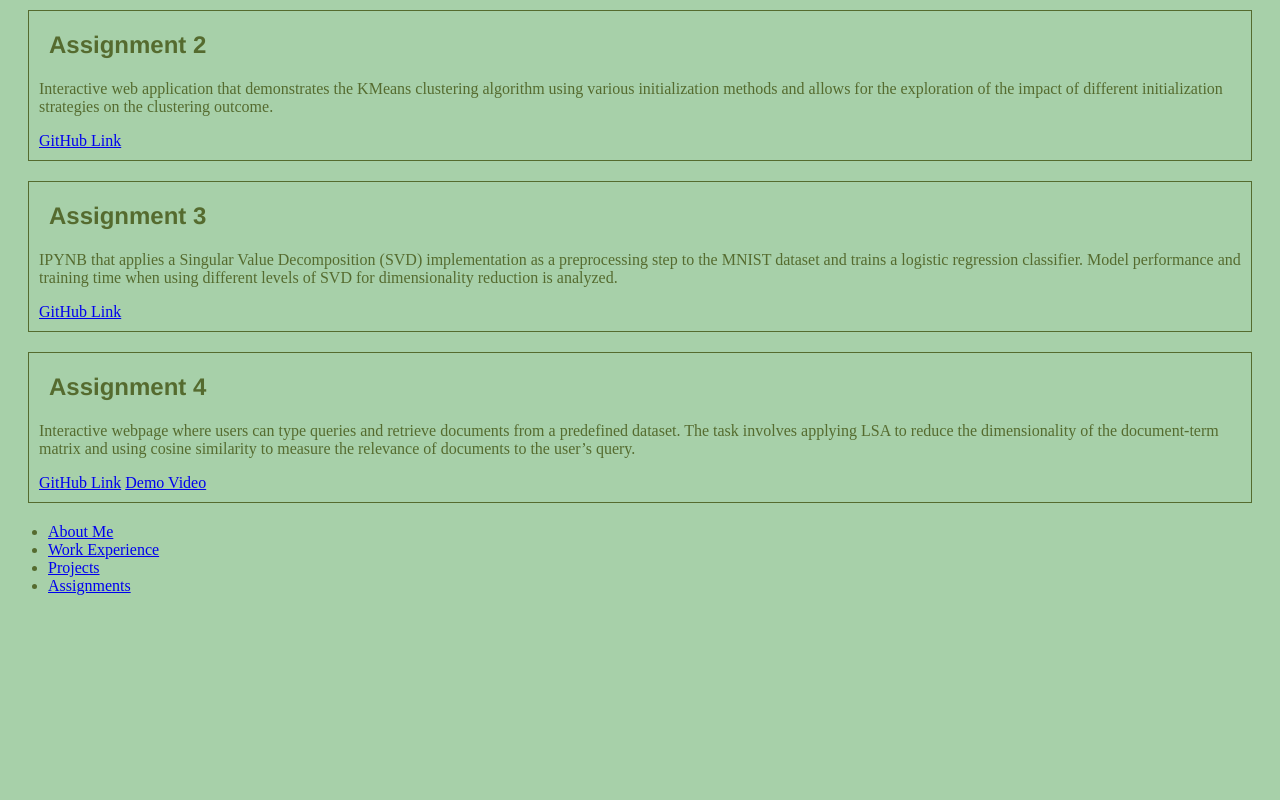
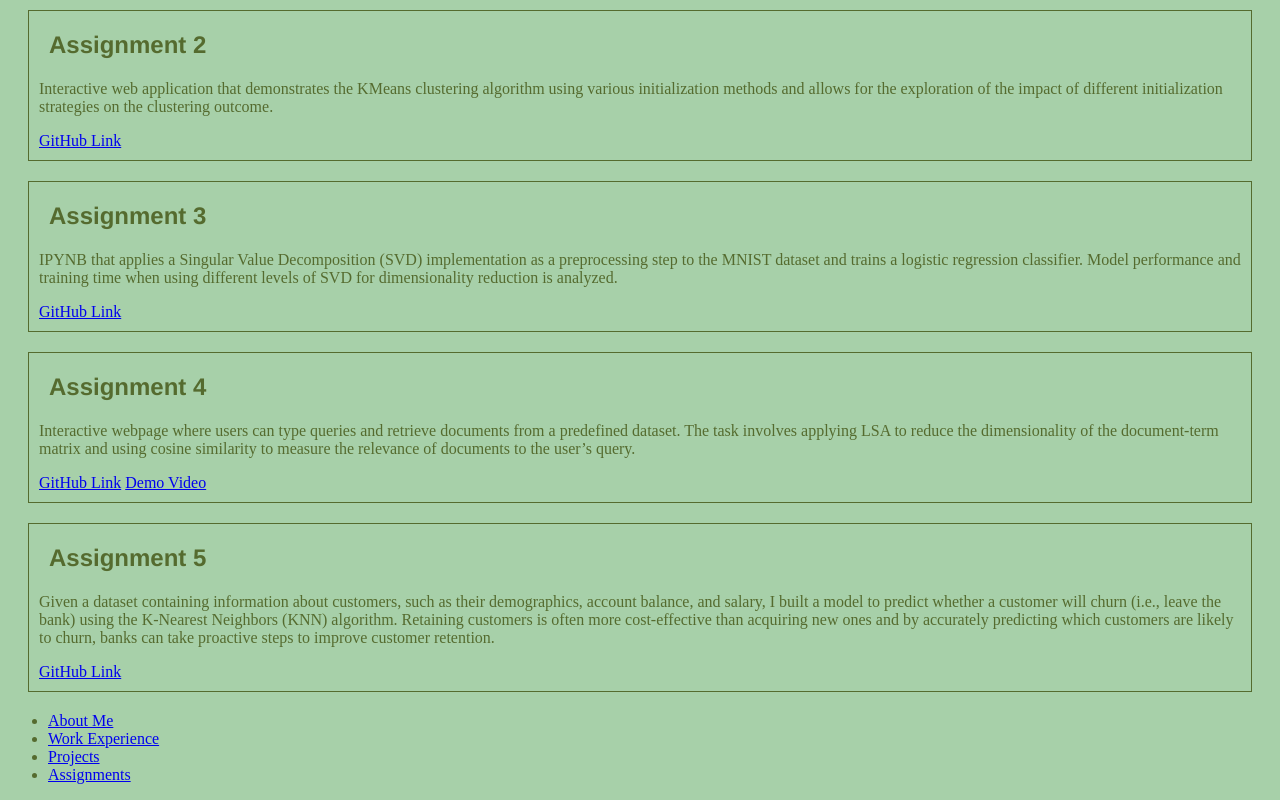
Before and after one commit to 444caro/444caro.github.io, a plain HTML site: page assignments.html in a window 1280 px wide. Shown: the part 470-1270 px from the top of the page. Before the commit the page ends 1081 px from the top, so only its background shows below. Drawn offline with Linux system fonts and the light colour scheme.

Commit message:
Update assignments.html

```diff
--- a/assignments.html
+++ b/assignments.html
@@ -40,8 +40,15 @@
         <p>
         Interactive webpage where users can type queries and retrieve documents from a predefined dataset. The task involves applying LSA to reduce the dimensionality of the document-term matrix and using cosine similarity to measure the relevance of documents to the user’s query.
         </p>
-        <a href="https://github.com/444caro/cjm72-assignment-3">GitHub Link</a>
+        <a href="https://github.com/444caro/cjm72-assignment-4">GitHub Link</a>
         <a href="https://youtu.be/dqPFtbdUkR4">Demo Video</a>
+    </div>
+    <div>
+        <h2>Assignment 5</h2>
+        <p>
+            Given a dataset containing information about customers, such as their demographics, account balance, and salary, I built a model to predict whether a customer will churn (i.e., leave the bank) using the K-Nearest Neighbors (KNN) algorithm. Retaining customers is often more cost-effective than acquiring new ones and by accurately predicting which customers are likely to churn, banks can take proactive steps to improve customer retention.
+        </p>
+        <a href="https://github.com/444caro/cjm72-assignment-5">GitHub Link</a>
     </div>
     <nav>
         <ul>
```
